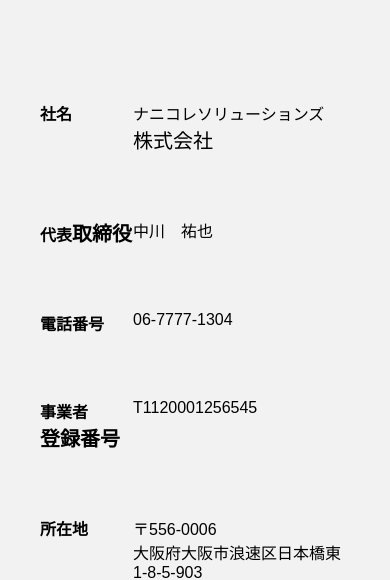
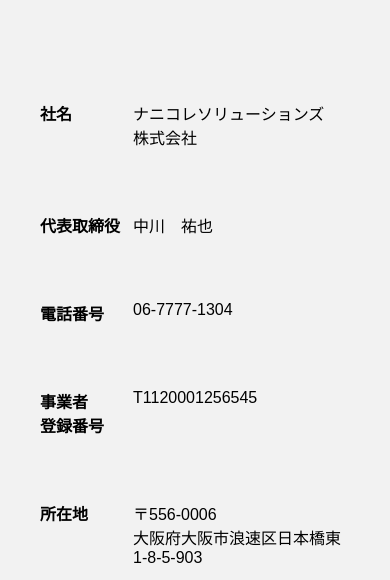
Before and after one commit to kaedeshi/-, a plain HTML site: page ABOUT/index.html in a window 390 px wide. Shown: the part 4460-5040 px from the top of the page. Drawn offline with Linux system fonts and the light colour scheme; a web font is replaced by a local one.

Commit message:
Add files via upload

```diff
--- a/ABOUT/style.css
+++ b/ABOUT/style.css
@@ -912,7 +912,15 @@
     font-size: 1rem;
   }
 
+  main .h-c .company dl dt span {
+    font-size: 1rem;
+  }
+
   main .h-c .company dl dd {
+    font-size: 1rem;
+  }
+
+  main .h-c .company dl dd span {
     font-size: 1rem;
   }
 
```
